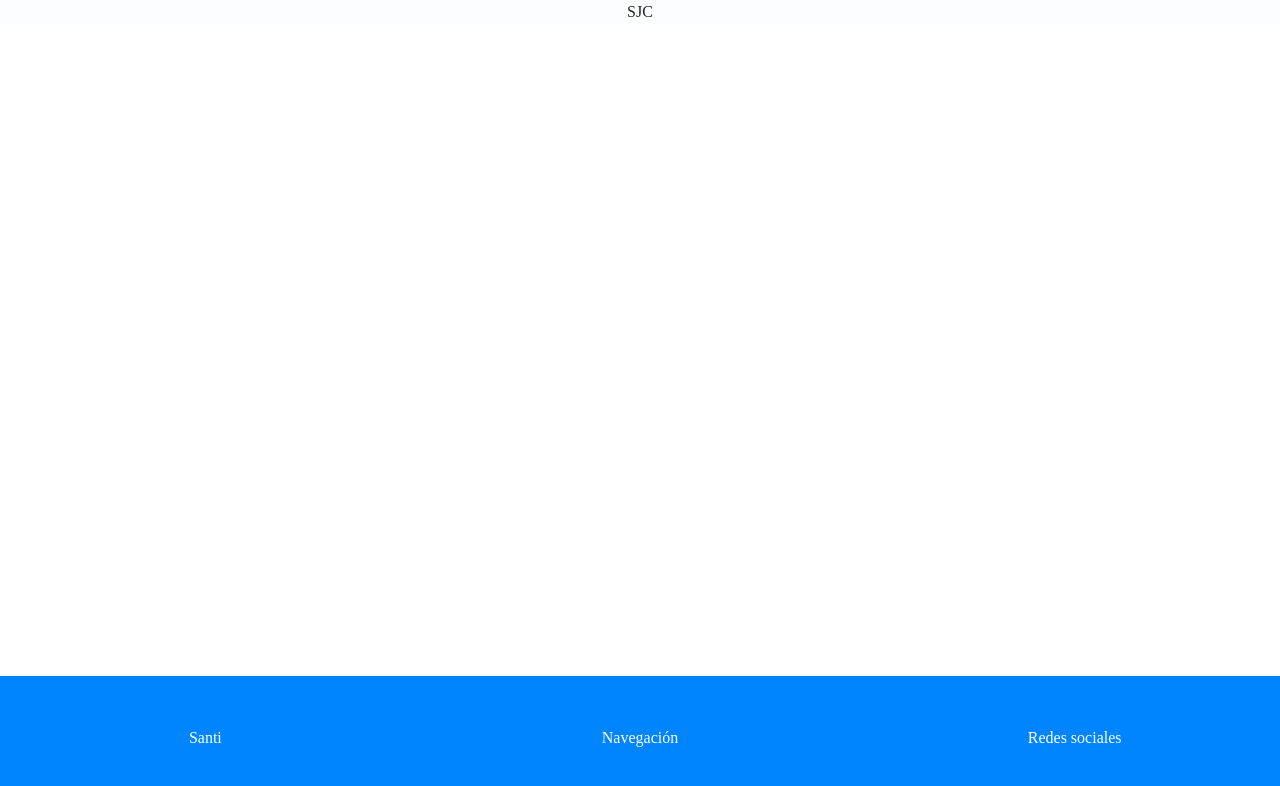
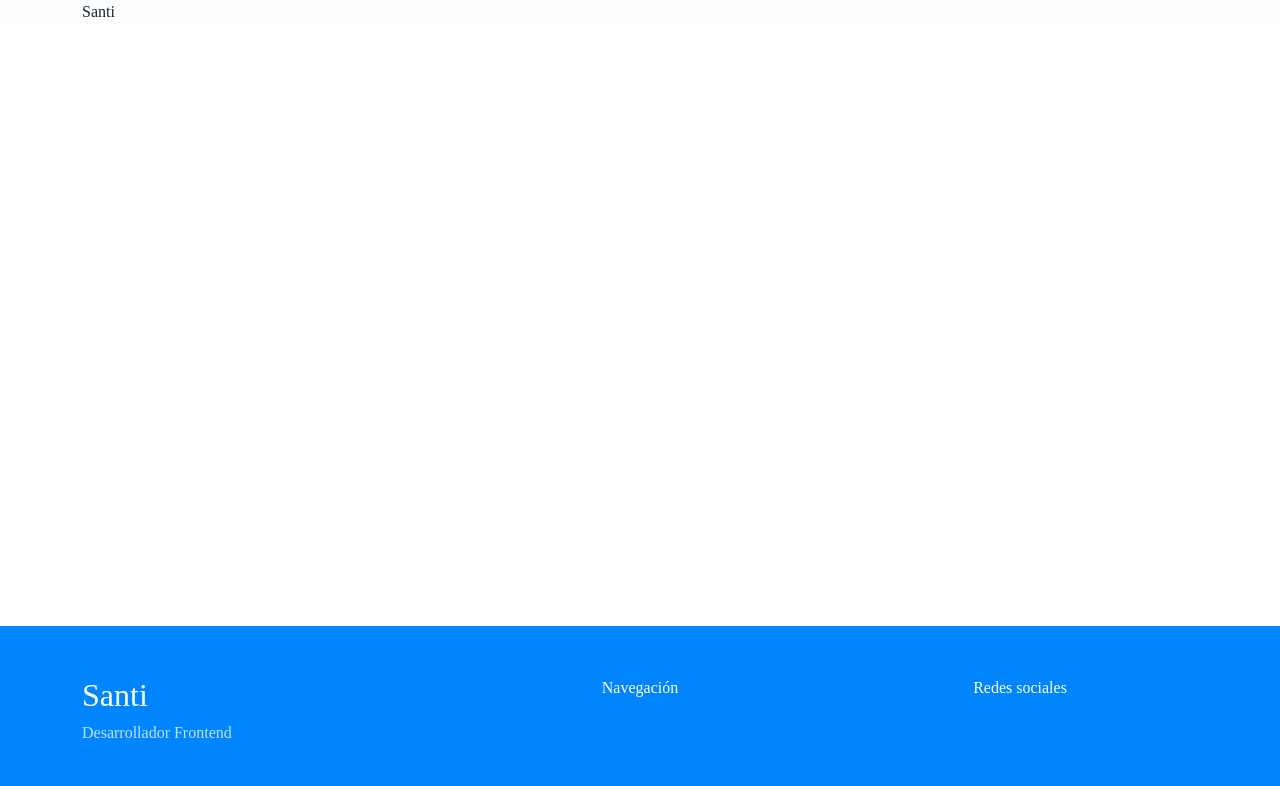
Before and after one commit to santiagojimenezisc/santiagojmz, a Vue app: page / in a window 1280 px wide. Shown: the top 786 px of the page. Built offline with nearby package versions, Linux system fonts and the light colour scheme.

Commit message:
Se agregar footer con base optimizada a resposive

```diff
--- a/src/App.vue
+++ b/src/App.vue
@@ -1,12 +1,21 @@
 <template>
   <div id="aplicacion">
+        <Header></Header>
+     <Footer></Footer>
   <router-view />
   </div>
 </template>
 
 <script>
+import Header from "@/components/Header.vue";
+import Footer from "@/components/Footer.vue";
+
 export default {
-  name:"aplicacion"
+  name:"aplicacion",
+    components: {
+    Header,
+    Footer,
+  },
 }
 </script>
 <style>
@@ -14,8 +23,10 @@ export default {
   font-family: 'Poppins';
   -webkit-font-smoothing: antialiased;
   -moz-osx-font-smoothing: grayscale;
-  text-align: center;
   background: #FCFDFF;
+
+  overflow-x: hidden;
+
 }
 
 </style>
--- a/src/components/Footer.vue
+++ b/src/components/Footer.vue
@@ -1,36 +1,52 @@
 <template>
-    <div id="footer">
-        <div class="row">
-            <div class="col-4">
-                Santi
-            </div>
-            <div class="col-4">
-                Navegación
-            </div>
-            <div class="col-4">
-                Redes sociales
-            </div>
+  <div id="footer" class="">
+    <footer class="container">
+      <div class="row">
+        <div class="col-lg-4 col-md-4 col-sm-12">
+          <div class="logo-footer">
+            <h2>Santi</h2>
+            <h4>Desarrollador Frontend</h4>
+          </div>
         </div>
-    </div>
+        <div class="col-lg-4 col-md-4 col-sm-12 text-center">Navegación</div>
+        <div class="col-lg-4 col-md-4 col-sm-12 text-center">Redes sociales</div>
+      </div>
+    </footer>
+  </div>
 </template>
 <script>
 export default {
-  name: "Footer"
+  name: "Footer",
 };
 </script>
 <style scoped>
-#footer{
-    overflow-x:hidden;
-    background-color:#0085FF;
-    max-height: 200px;
-    max-width: 100vw;
-    width: 100vw;
-    color: #FFF;
-    position:absolute;
-    bottom:0;
-    left:0;
+#footer {
+  display: flex;
+  align-items: center;
+  justify-content: center;
+  overflow-x: hidden;
+  width: 100%;
+  overflow-y: hidden;
+  background-color: #0085ff;
+  max-height: 200px;
+  color: #fff;
+  position: absolute;
+  bottom: 0;
+  left: 0;
+  padding: 50px 0;
 }
-#footer{
-    padding: 50px 0;
+.logo-footer {
+  text-align: left;
+}
+@media only screen and (max-width: 768px) {
+  .logo-footer {
+  text-align: center;
+}
+}
+
+h4 {
+  font-size: 16px;
+  font-weight: 500;
+  color:#C3E2FF;
 }
 </style>
--- a/src/components/Header.vue
+++ b/src/components/Header.vue
@@ -1,19 +1,19 @@
 <template>
-    <div id="Header">
-        SJC
-    </div>
+  <div id="Header">
+      <header class="container">
+          Santi
+      </header>
+  </div>
 </template>
 <script>
 export default {
-  name: "Header"
+  name: "Header",
 };
 </script>
 <style scoped>
-#Header{
-    background-color:#FCFDFF;
-    max-height: 200px;
-    width: 100%;
-
-
+#Header {
+  background-color: #fcfdff;
+  width: 100%;
+  overflow-x: hidden;
 }
 </style>
--- a/src/views/Home.vue
+++ b/src/views/Home.vue
@@ -1,20 +1,12 @@
 <template>
   <div class="home" id="Home">
-    <Header></Header>
-     <Footer></Footer>
 
   </div>
 </template>
 <script>
-import Header from "@/components/Header.vue";
-import Footer from "@/components/Footer.vue";
 
 export default {
   name: "Home",
-  components: {
-    Header,
-    Footer,
-  },
 };
 </script>
 <style scoped>
```
